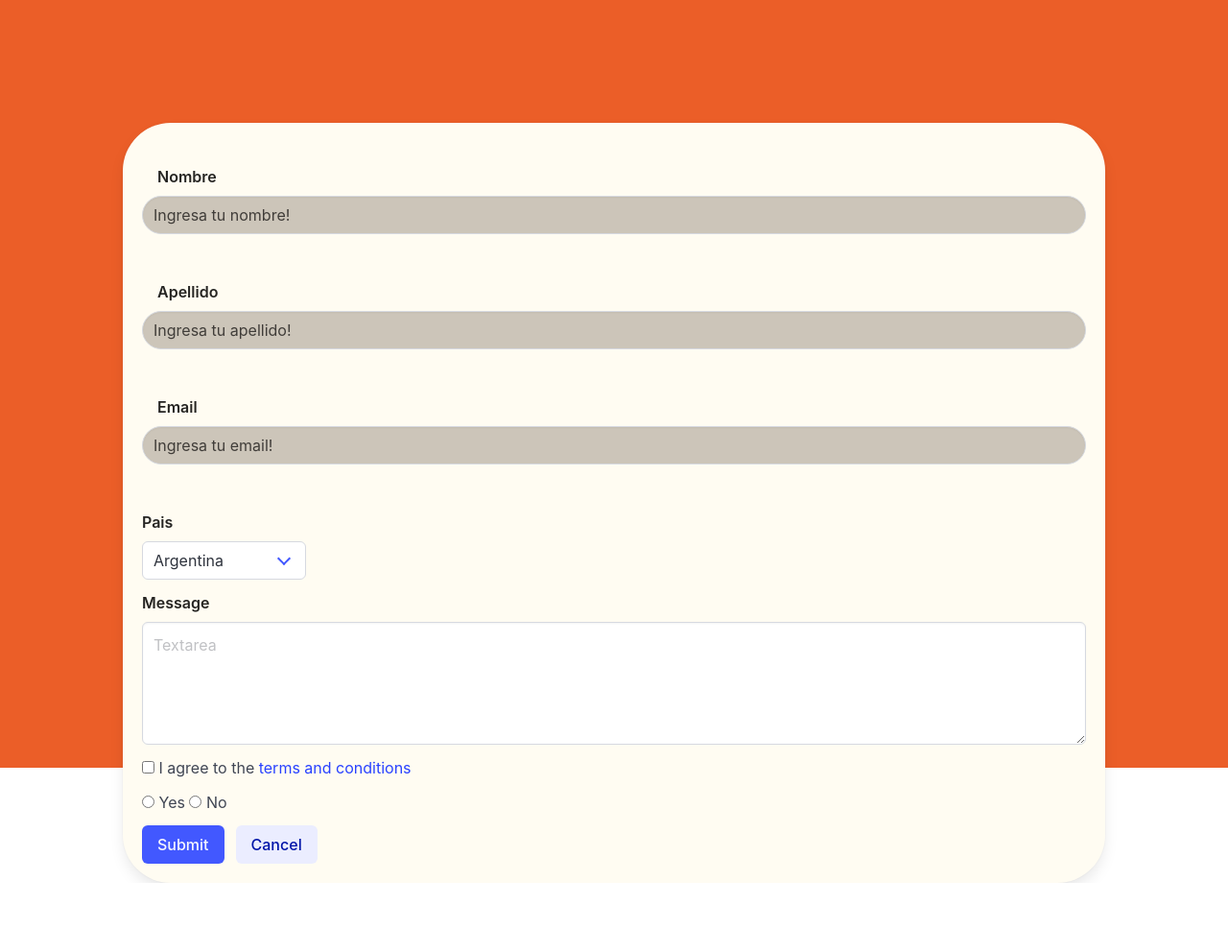
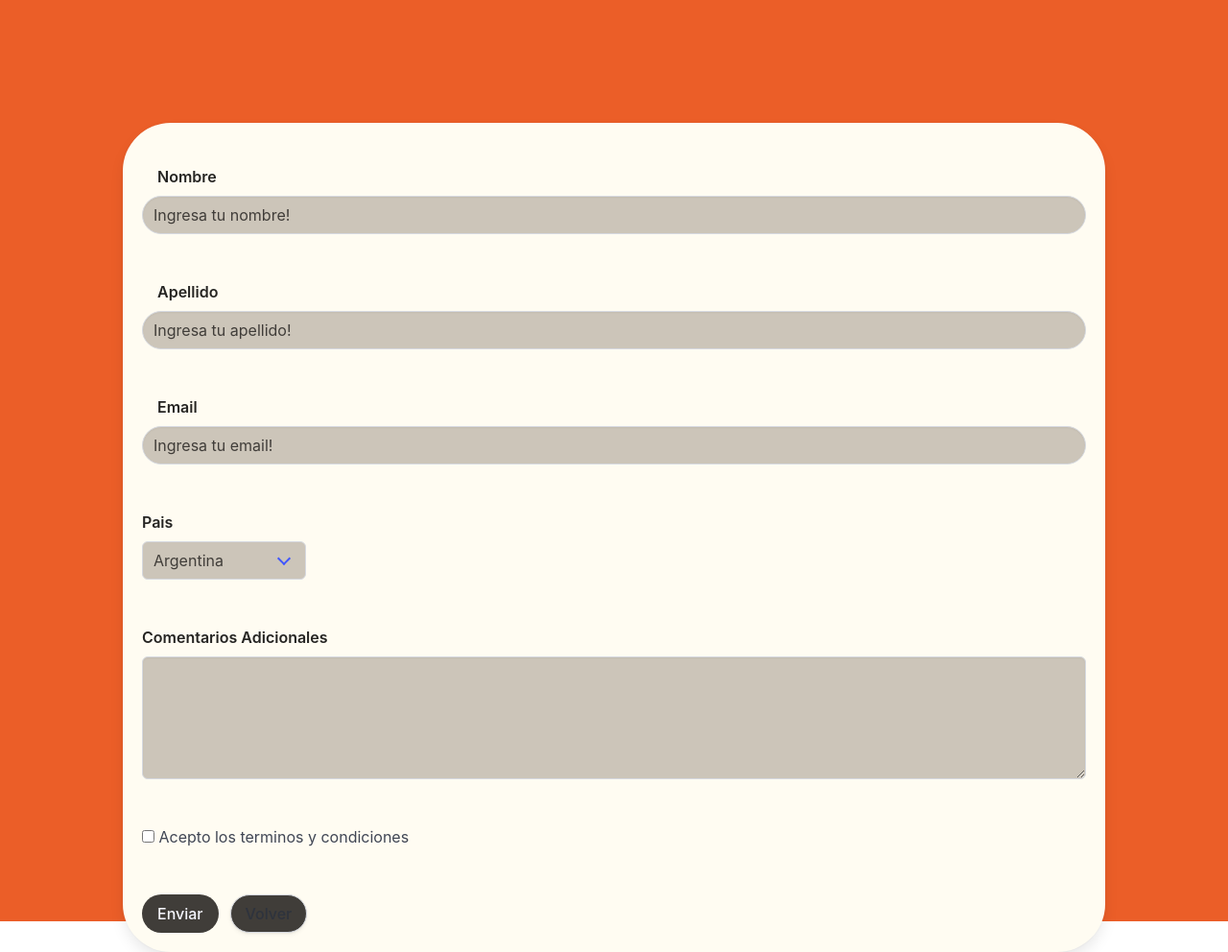
Before and after one commit to juancrfig/landing-page-calzado, a plain HTML site: page paginas/formulario.html in a window 1280 px wide. Shown: the whole page at 96% size. Before the commit the page ends 920 px from the top, so only its background shows below. Drawn offline with nearby package versions, Linux system fonts and the light colour scheme.

Commit message:
Progreso en el formulario

```diff
--- a/estilos/styles.css
+++ b/estilos/styles.css
@@ -20,7 +20,7 @@
 
 body {
     background-color: var(--naranja);
-    height: 100vh;
+    height: 120vh;
     padding-top: 10%;
 }
 
@@ -50,6 +50,22 @@ body {
     color: var(--gris);
 }
 
-#form-box .select option {
-    background-color: #EB5E28;
+#selecciones,
+#comentarios {
+    background-color: var(--piel);
+    color: var(--gris);
 }
+
+#form-box .button {
+    background-color: var(--gris);
+    border-radius: 40px;
+    transition: scale 300ms ease;
+}
+
+#form-box a {
+    color: inherit;
+}
+
+#form-box .button:hover {
+    scale: 1.1;
+}
--- a/paginas/formulario.html
+++ b/paginas/formulario.html
@@ -38,7 +38,7 @@
             <label class="label">Pais</label>
             <div class="control">
               <div class="select">
-                <select>
+                <select id="selecciones">
                     <option>Argentina</option>
                     <option>Colombia</option>
                     <option>Estados Unidos</option>
@@ -48,41 +48,28 @@
             </div>
           </div>
 
-          <div class="field">
-            <label class="label">Message</label>
+          <div class="field mt-6">
+            <label class="label">Comentarios Adicionales</label>
             <div class="control">
-              <textarea class="textarea" placeholder="Textarea"></textarea>
+              <textarea id="comentarios" class="textarea"></textarea>
             </div>
           </div>
 
-          <div class="field">
+          <div class="field mt-6">
             <div class="control">
               <label class="checkbox">
                 <input type="checkbox">
-                I agree to the <a href="#">terms and conditions</a>
+                Acepto los <a href="#">terminos y condiciones</a>
               </label>
             </div>
           </div>
 
-          <div class="field">
+          <div class="field is-grouped mt-6">
             <div class="control">
-              <label class="radio">
-                <input type="radio" name="question">
-                Yes
-              </label>
-              <label class="radio">
-                <input type="radio" name="question">
-                No
-              </label>
-            </div>
-          </div>
-
-          <div class="field is-grouped">
-            <div class="control">
-              <button class="button is-link">Submit</button>
+              <button class="button is-link">Enviar</button>
             </div>
             <div class="control">
-              <button class="button is-link is-light">Cancel</button>
+              <button class="button"><a href="../index.html">Volver</a></button>
             </div>
           </div>
       </form>
```
